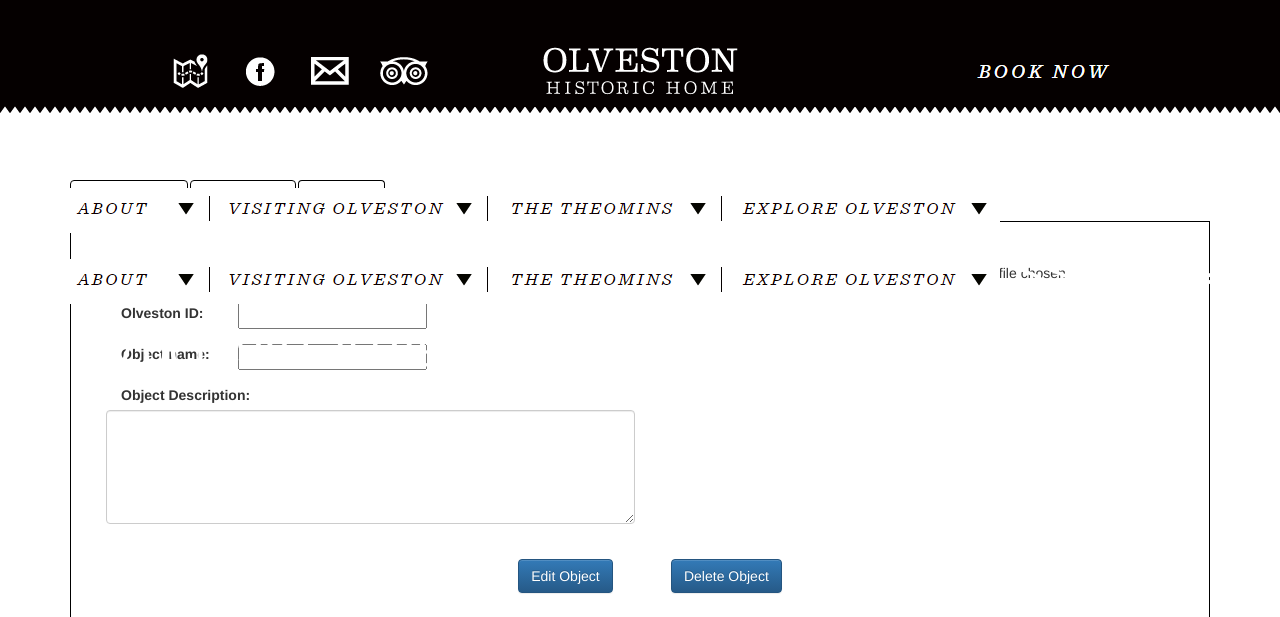
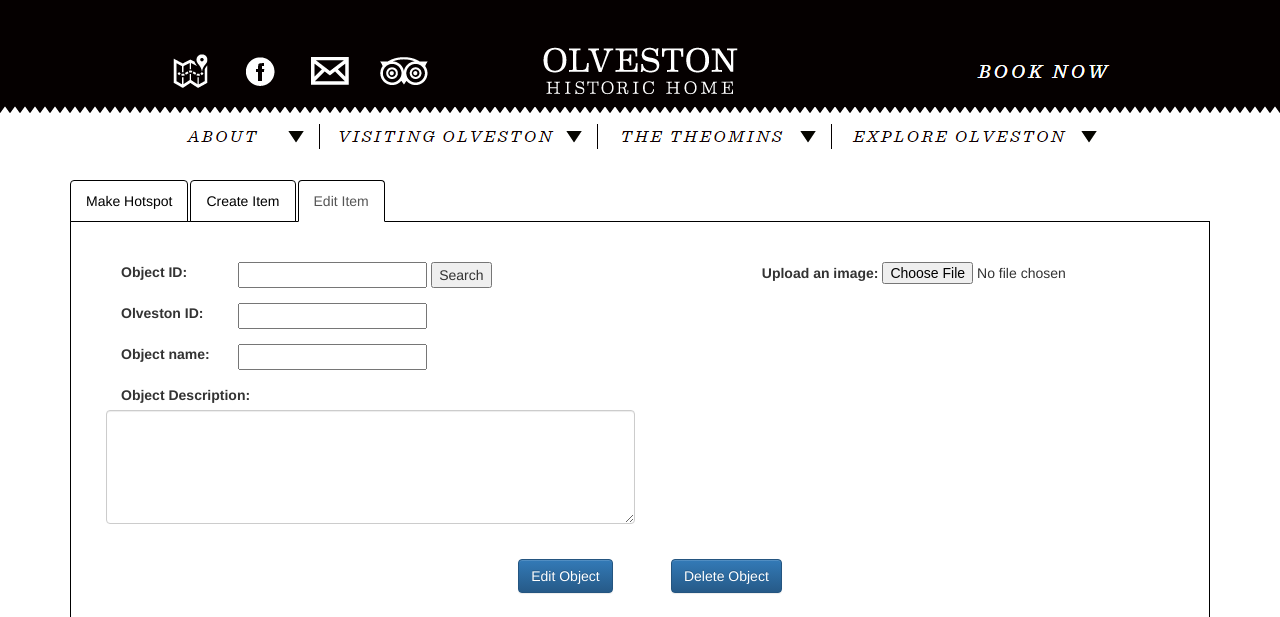
Before and after one commit to doglitbug/olveston, a PHP site: page /admin/editItem.php in a window 1280 px wide. Shown: the top 617 px of the page. Run offline with PHP 8.4, Linux system fonts and the light colour scheme; data that the repository does not hold is empty; a stand-in replaces the project's code that opens the database connection; some libraries are stand-ins or nearby versions.

Commit message:
Fixed absolutely useless conflict(a couple of tabs...)

```diff
--- a/admin/editItem.php
+++ b/admin/editItem.php
@@ -88,11 +88,7 @@ function searchItemRecord($itemID, $connection) {
             </div>
 
             <div class="navBar col-md-12">
-<<<<<<< HEAD
-				<img src="../images/links.PNG" alt="nav" >
-=======
                 <img src="../images/links.PNG" alt="nav" >
->>>>>>> 7bcf19812f1aa6ef626ab2a7df801d3d669e7958
             </div>
         </header>
 
```
